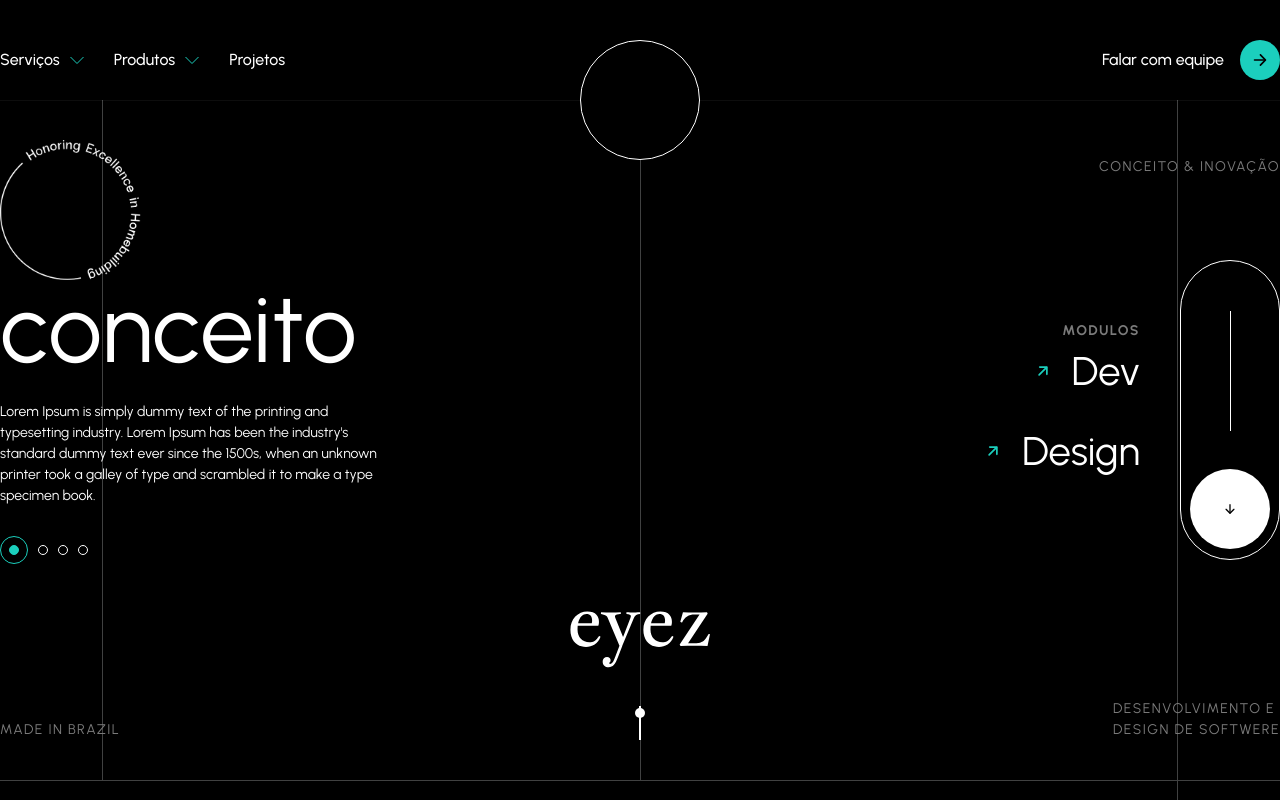
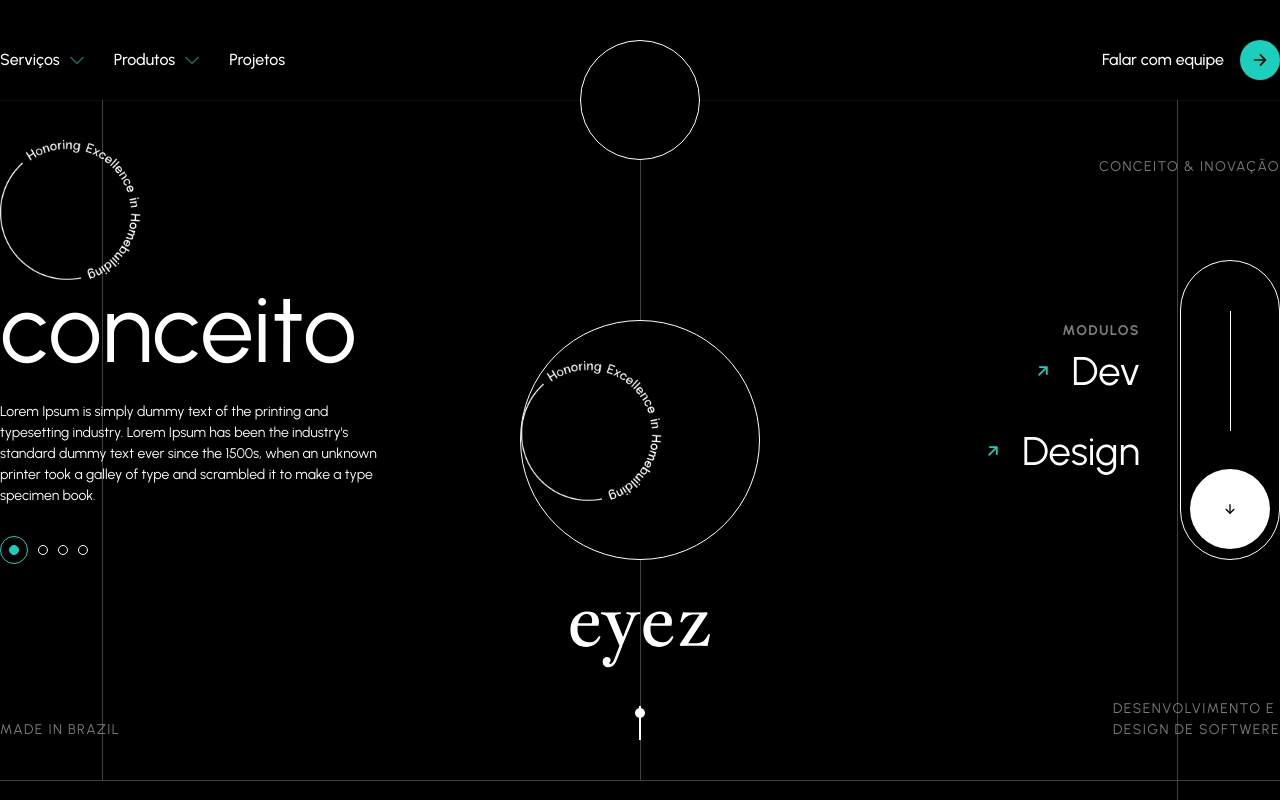
Before and after one commit to SavantWebDev/portfolio, a Next.js app: page / in a window 1280 px wide. Shown: the top 800 px of the page. Built offline with nearby package versions, Linux system fonts and the light colour scheme.

Commit message:
Create cricle middle on fisrtcontentful paint  component

```diff
--- a/src/app/components/home/FirstContentfulPaint/FirstContentfulPaint.jsx
+++ b/src/app/components/home/FirstContentfulPaint/FirstContentfulPaint.jsx
@@ -30,6 +30,11 @@ export default function FirstContentfulPaint() {
                             </li>
                         </ul>
                     </div>
+                </div>
+
+                {/* Cicle Area */}
+                <div className={style.circleArea}>
+                    <img className={style.circleWords} src="./icons/circleWords.svg" alt="" />
                 </div>
 
                 {/* Area Down */}
--- a/src/app/components/home/FirstContentfulPaint/FirstContentfulPaint.module.css
+++ b/src/app/components/home/FirstContentfulPaint/FirstContentfulPaint.module.css
@@ -84,6 +84,21 @@
 .marks li.selected .point {
     background-color: #1BCFBD;
     border: 1px solid #1BCFBD;
+}
+
+/* Circle Area */
+.circleArea {
+    position: absolute;
+    left: calc(50% - 120px);
+    top: calc(50% - 120px);
+    display: flex;
+    justify-content: center;
+    align-items: center;
+    width: 240px;
+    height: 240px;
+    border: 1px solid #fff;
+    background-color: #000;
+    border-radius: 50%;
 }
 
 /* Area Down */
```
